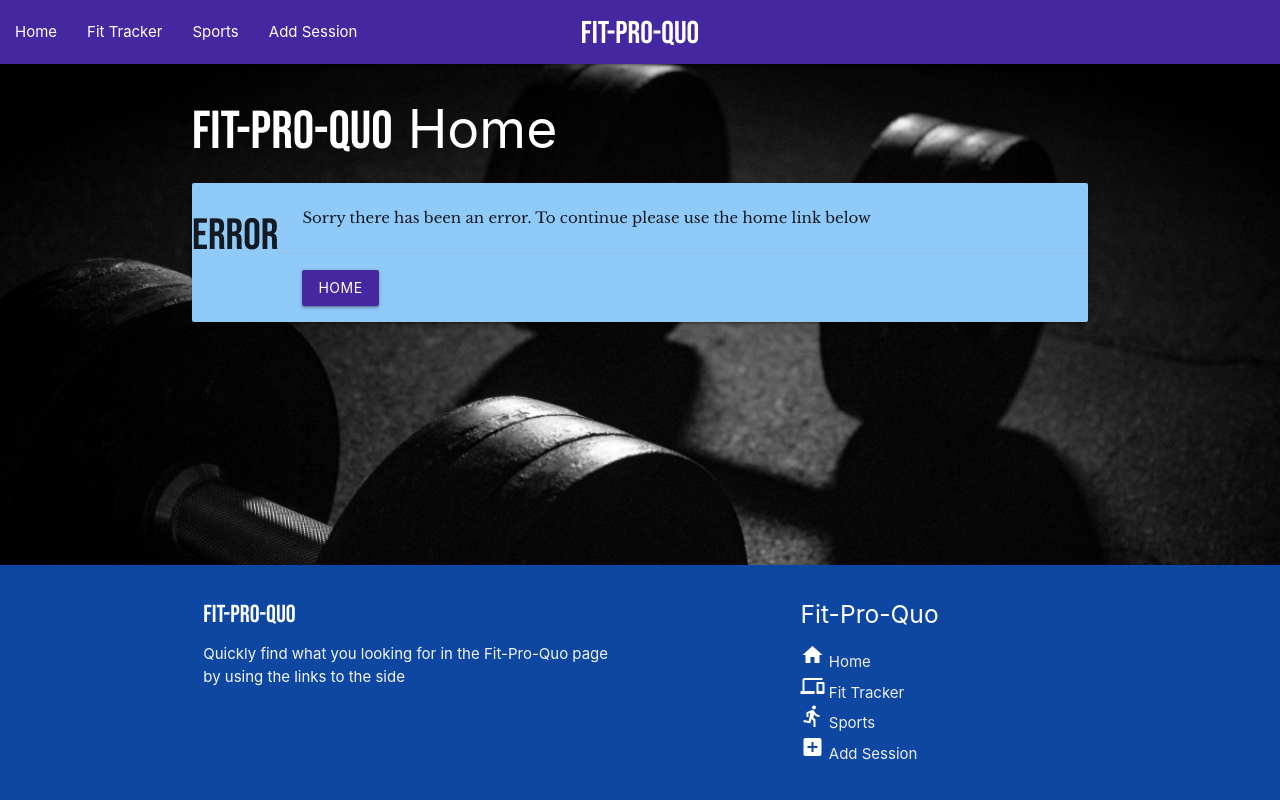
After one commit to grantymartin/fit-pro-quo, a Flask app: template templates/404.html in a window 1280 px wide. The commit adds this page. Run offline with Flask 2, Linux system fonts and the light colour scheme; the template is opened without the code that fills it, so the values that code supplies are empty; some libraries are stand-ins or nearby versions.

Commit message:
Error pages created

```diff
--- /dev/null
+++ b/.c9/metadata/environment/templates/500.html
@@ -0,0 +1 @@
+{"filter":false,"title":"500.html","tooltip":"/templates/500.html","undoManager":{"mark":0,"position":0,"stack":[[{"start":{"row":0,"column":0},"end":{"row":18,"column":14},"action":"insert","lines":["{% extends 'base.html' %} {% block content %}","","<h2 class=\"white-text\"><span class=\"header\">Fit-Pro-Quo</span> Home</h2>","","<div class=\"col s12 m7\">","    <div class=\"card horizontal blue lighten-3\">","        <h3 class=\"header\">Error</h3>","        <div class=\"card-stacked\">","            <div class=\"card-content\">","                <p class=\"para\">Sorry there has been an error. To continue please use the home link below</p>","            </div>","            <div class=\"card-action\">","                <a href=\"{{url_for('home')}}\" class=\"waves-effect waves-light btn deep-purple darken-3\"><span class=\"white-text\">Home</span></a>","            </div>","        </div>","    </div>","</div>","","{% endblock %}"],"id":1}]]},"ace":{"folds":[],"scrolltop":0,"scrollleft":0,"selection":{"start":{"row":8,"column":29},"end":{"row":8,"column":29},"isBackwards":false},"options":{"guessTabSize":true,"useWrapMode":false,"wrapToView":true},"firstLineState":0},"timestamp":1582730670100,"hash":"60a1ebe9f5c43fcb6bc2b6f20732ced0026d0a98"}
--- a/app.py
+++ b/app.py
@@ -78,7 +78,15 @@ def delete_sport(act_id):
     mongo.db.action.remove({'_id':ObjectId(act_id)})
     return redirect(url_for('sports'))
 
+@app.errorhandler(404)
+def pageNotFound(error):
+    return render_template('404.html')
+
+@app.errorhandler(500)
+def PageNotFound(error):
+    return render_template('500.html')
+
 if __name__ == '__main__':
     app.run(host=os.environ.get('IP'),
             port=int(os.environ.get('PORT')),
-            debug=True)
+            debug=0)
--- /dev/null
+++ b/templates/404.html
@@ -0,0 +1,19 @@
+{% extends 'base.html' %} {% block content %}
+
+<h2 class="white-text"><span class="header">Fit-Pro-Quo</span> Home</h2>
+
+<div class="col s12 m7">
+    <div class="card horizontal blue lighten-3">
+        <h3 class="header">Error</h3>
+        <div class="card-stacked">
+            <div class="card-content">
+                <p class="para">Sorry there has been an error. To continue please use the home link below</p>
+            </div>
+            <div class="card-action">
+                <a href="{{url_for('home')}}" class="waves-effect waves-light btn deep-purple darken-3"><span class="white-text">Home</span></a>
+            </div>
+        </div>
+    </div>
+</div>
+
+{% endblock %}
```
Also changed, not shown: .c9/metadata/environment/app.py (+1 -1 lines), .c9/metadata/environment/templates/404.html (added, +1 -0 lines), .c9/metadata/environment/templates/addexercise.html (+1 -1 lines), .c9/metadata/environment/templates/addsport.html (+1 -1 lines), .c9/metadata/environment/templates/base.html (+1 -1 lines), .c9/metadata/environment/templates/editaction.html (+1 -1 lines), .c9/metadata/environment/templates/fittrack.html (+1 -1 lines), .c9/metadata/environment/templates/home.html (+1 -1 lines), .c9/metadata/environment/templates/sports.html (+1 -1 lines), templates/500.html (added, +19 -0 lines), .c9/metadata/environment/README.md, .c9/metadata/environment/requirements.txt, .c9/metadata/environment/static/css/style.css, README.md, 2 other files.
